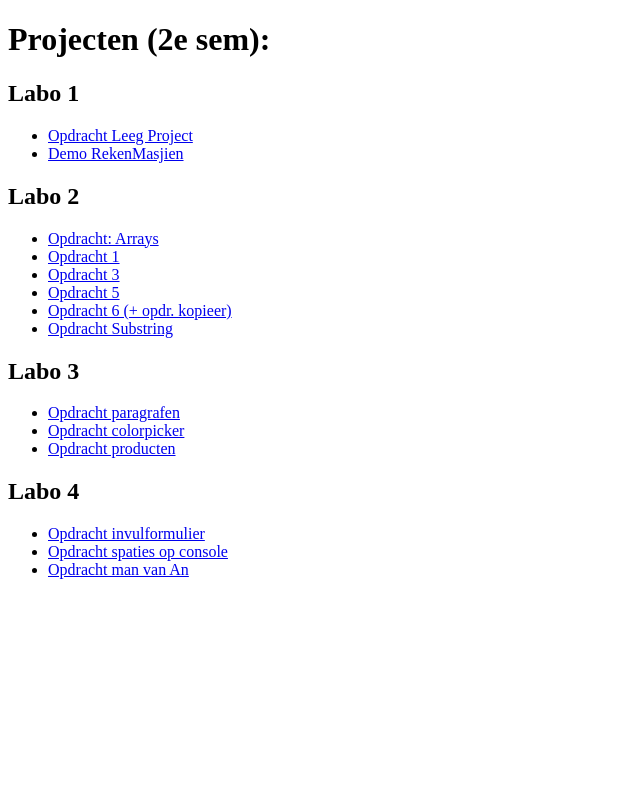
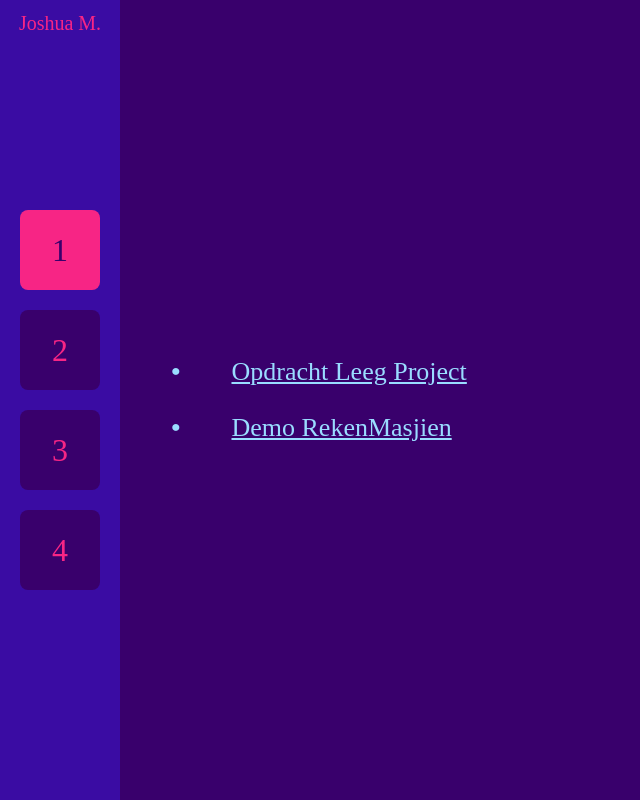
Before and after one commit to JoshuaMadd/WebDevS2, a plain HTML site: page index.html in a window 1280 px wide. Shown: the top 800 px of the page, without its empty margins (0-640 px from the left). Drawn offline with Linux system fonts and the light colour scheme; a web font is replaced by a local one.

Commit message:
CSS homepage

```diff
--- a/index.html
+++ b/index.html
@@ -3,15 +3,27 @@
 <head>
     <meta charset="UTF-8">
     <title>Projects</title>
+    <link rel="stylesheet" type="text/css" href="//fonts.googleapis.com/css?family=Coda" />
+    <link rel="stylesheet" href=".mainPageFiles/style.css">
 </head>
 <body>
-<h1>Projecten (2e sem):</h1>
-<h2>Labo 1</h2>
+<nav>
+    <span class="info">
+        Joshua M.
+    </span>
+    <a href="#labo1">1</a>
+    <a href="#labo2">2</a>
+    <a href="#labo3">3</a>
+    <a href="#labo4">4</a>
+</nav>
+<div class="pagecontainer">
+    <div class="page" id="labo1">
         <ul>
             <li><a href="Labo%201/Opdracht%20Leeg%20Project/index.html">Opdracht Leeg Project</a></li>
             <li><a href="Labo%201/demo%20rekenmasjien/index.html">Demo RekenMasjien</a></li>
         </ul>
-<h2>Labo 2</h2>
+    </div>
+    <div class="page" id="labo2">
         <ul>
             <li><a href="Labo%202/OpdrachtArrays.html">Opdracht: Arrays</a></li>
             <li><a href="Labo%202/Opdracht1.html">Opdracht 1</a></li>
@@ -20,17 +32,24 @@
             <li><a href="Labo%202/Opdracht6/index.html">Opdracht 6 (+ opdr. kopieer)</a></li>
             <li><a href="Labo%202/OpdrachtSubstring/index.html">Opdracht Substring</a></li>
         </ul>
-<h2>Labo 3</h2>
+    </div>
+    <div class="page" id="labo3">
         <ul>
             <li><a href="Labo%203/paragrafen/index.html">Opdracht paragrafen</a></li>
             <li><a href="Labo%203/ColorpickerGood/index.html">Opdracht colorpicker</a></li>
             <li><a href="Labo%203/producten/index.html">Opdracht producten</a></li>
         </ul>
-<h2>Labo 4</h2>
+    </div>
+    <div class="page" id="labo4">
         <ul>
             <li><a href="Labo%204/invulformulier/index.html">Opdracht invulformulier</a></li>
             <li><a href="Labo%204/spatiesOpConsole/index.html">Opdracht spaties op console</a></li>
             <li><a href="Labo%204/manVanAn/index.html">Opdracht man van An</a></li>
         </ul>
+    </div>
+</div>
+
+<script type="text/javascript" charset="utf-8" src=".mainPageFiles/code.js"></script>
+
 </body>
 </html>
```
Also changed, not shown: .mainPageFiles/code.js (added), .mainPageFiles/style.css (added). Lines whose indentation alone changed are shown as unchanged.
